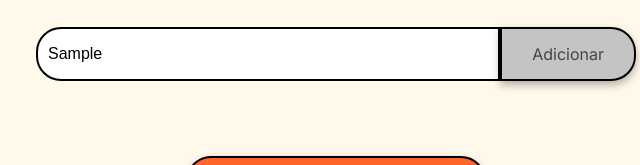
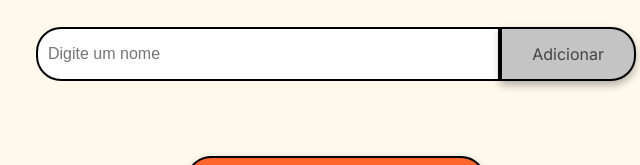
Before and after one commit to almedson/challenge-amigo-secreto, a plain HTML site: page index.html in a window 1280 px wide. Both pictures are taken after typing "Sample" into the empty fields and a click on the button "Adicionar". Shown: the part 398-563 px from the top of the page, 304-944 px from the left. Drawn offline with Linux system fonts and the light colour scheme.

Commit message:
Criar um array para armazenar os nomes, criar uma função para validar. Commit incompleto para baixar o código em outra máquina para continuar com a funcionalidade

```diff
--- a/app.js
+++ b/app.js
@@ -1,2 +1,68 @@
-//O principal objetivo deste desafio é fortalecer suas habilidades em lógica de programação. Aqui você deverá desenvolver a lógica para resolver o problema.
-let amigos = []
+// Capturar o valor do campo de entrada: Utilize document.getElementById ou document.querySelector para obter o texto inserido pelo usuário.
+const amigo = document.getElementById('amigo');
+
+const messsagemErro = document.getElementById('messsagemErro');
+let amigos = [];
+
+
+
+function adicionarAmigo() {
+    // alert("PAssou");
+
+    let nomeAmigo = amigo.value.trim() ;
+
+    // Validar a entrada: Implemente uma validação para garantir que o campo não esteja vazio.;;
+    if (nomeAmigo !== '') {
+        console.log(nomeAmigo);
+        messsagemErro.style.display = 'none';
+        messsagemErro.innerHTML = '';
+        adicionarArrayAmigo(nomeAmigo);
+        amigo.value = '';
+    } else {
+        // Se estiver vazio, exiba um alerta com a mensagem de erro: "Por favor, insira um nome."
+        messsagemErro.innerHTML = 'Por favor, insira um nome.';
+        messsagemErro.style.display = 'block';
+        console.log(amigo.value);
+    }
+
+    //Atualizar o array de amigos: Se o valor for válido, adicione-o ao array que armazena os nomes
+    //dos amigos usando o método .push().
+    //amigos.push(amigo);
+}
+
+function adicionarArrayAmigo(nome){
+    // alert(nome);
+    if (nome !== '' && !amigos.includes(nome)) {
+        amigos.push(nome);
+        //console.log(`Amigo ${amigo} adicionado à lista.`);
+    } else if (amigos.includes(nome)) {
+        // console.log(`Amigo(a) ${nome} já está na lista. Insira outro nome por favor,`);
+        messsagemErro.innerHTML = `Amigo(a) ${nome} já está na lista.<br> Insira outro nome por favor,`;
+        messsagemErro.style.display = 'block';
+    }
+
+// amigos.push('Almedson');
+// amigos.push('Leandro');
+
+    for(let i = 0; i < amigos.length; i++){
+        console.log(amigos[i]);
+    }
+}
+
+
+amigo.addEventListener('change', function() {
+    messsagemErro.style.display = 'none';
+});
+
+
+/*
+Capturar o valor do campo de entrada: Utilize document.getElementById ou document.querySelector para obter o texto inserido pelo usuário.
+
+Validar a entrada: Implemente uma validação para garantir que o campo não esteja vazio.
+
+Se estiver vazio, exiba um alerta com a mensagem de erro: "Por favor, insira um nome."
+
+Atualizar o array de amigos: Se o valor for válido, adicione-o ao array que armazena os nomes dos amigos usando o método .push().
+
+Limpar o campo de entrada: Após adicionar o nome, redefina o campo de texto para uma string vazia.
+*/
--- a/index.html
+++ b/index.html
@@ -23,6 +23,7 @@
                 <input type="text" id="amigo" class="input-name" placeholder="Digite um nome">
                 <button class="button-add" onclick="adicionarAmigo()">Adicionar</button>
             </div>
+            <div class="invalid-feedback" id="messsagemErro" style="display: none;"></div>
 
             <ul id="listaAmigos" class="name-list" aria-labelledby="listaAmigos" role="list"></ul>
             <ul id="resultado" class="result-list" aria-live="polite"></ul>
```
